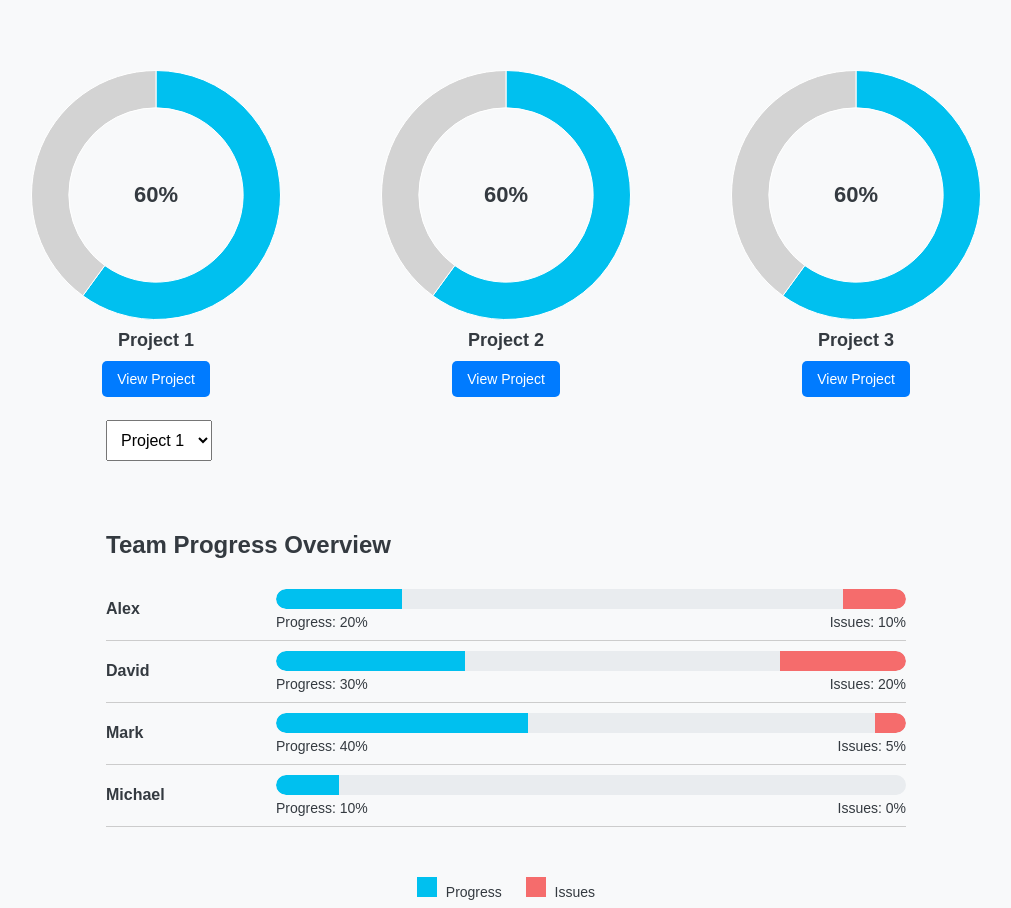
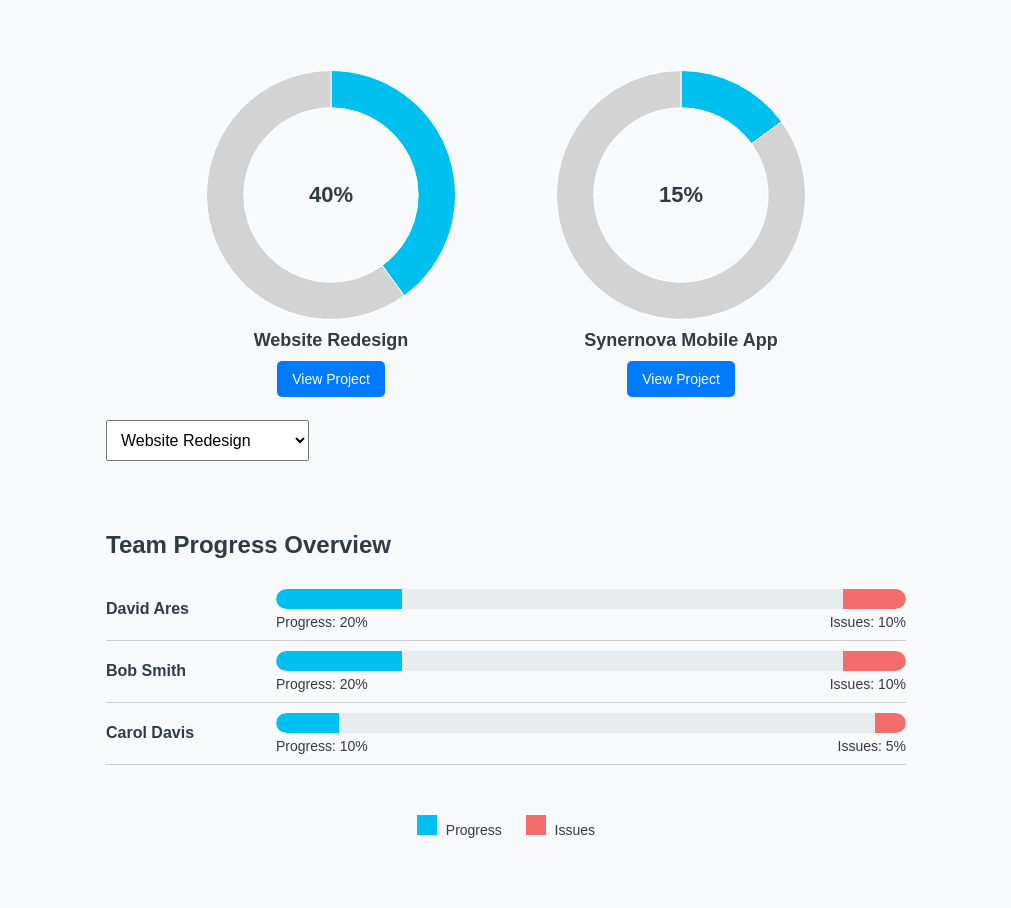
Before and after one commit to RayenSouissi45/Flowy, a Flask app: page /dashboard in a window 1280 px wide. Shown: the part 58-966 px from the top of the page, without its empty margins (134-1145 px from the left). After the commit the page ends 896 px from the top, so only its background shows below. Run offline with Flask 3, Linux system fonts and the light colour scheme; the visitor is signed in with stand-in values (Sample User, id 1).

Commit message:
completed interface

```diff
--- a/routes/project_routes.py
+++ b/routes/project_routes.py
@@ -19,6 +19,7 @@ def create_project():
     new_project = Project(
         name=data["name"],
         client_name=data["client_name"],
+        progress=data.get("progress", 0),  # Default progress to 0 if not provided
     )
     db.session.add(new_project)
     db.session.commit()
@@ -35,6 +36,8 @@ def update_project(project_id):
 
     # Update the project fields
     project.name = data.get("name", project.name)
+    project.progress = data.get("progress", project.progress)
+
     project.client_name = data.get("client_name", project.client_name)
 
     db.session.commit()  # Commit the changes to the database
--- a/routes/team_member_routes.py
+++ b/routes/team_member_routes.py
@@ -1,8 +1,14 @@
 from flask import Blueprint, request, jsonify
-from models import db, TeamMember, Team
+from models import db, TeamMember
 
 # Create a Blueprint for team member routes
 team_member_routes = Blueprint("team_members", __name__)
+
+
+@team_member_routes.route("/projects/<int:project_id>/team_members", methods=["GET"])
+def get_team_members_by_project(project_id):
+    team_members = TeamMember.query.filter_by(project_id=project_id).all()
+    return jsonify([team_member.to_dict() for team_member in team_members]), 200
 
 
 # Get all team members
@@ -19,17 +25,19 @@ def get_team_member(team_member_id):
     return jsonify(team_member.to_dict()), 200
 
 
-# Create a new team member
+# Create a new team member (without team_id)
 @team_member_routes.route("/team_members", methods=["POST"])
 def create_team_member():
     data = request.json
-    # Ensure team exists before creating the team member
-    team = Team.query.get(data["team_id"])
-    if not team:
-        return jsonify({"message": "Team not found"}), 404
 
     new_team_member = TeamMember(
-        name=data["name"], role=data["role"], team_id=data["team_id"]
+        name=data["name"],
+        role=data["role"],
+        to_do_percentage=data["to_do_percentage"],
+        development_percentage=data["development_percentage"],
+        blocked_percentage=data["blocked_percentage"],
+        completed_percentage=data["completed_percentage"],
+        project_id=data["project_id"],  # Make sure project_id is passed instead
     )
 
     db.session.add(new_team_member)
@@ -37,7 +45,7 @@ def create_team_member():
     return jsonify(new_team_member.to_dict()), 201
 
 
-# Update a team member
+# Update a team member (without team_id)
 @team_member_routes.route("/team_members/<int:team_member_id>", methods=["PUT"])
 def update_team_member(team_member_id):
     team_member = TeamMember.query.get_or_404(team_member_id)
@@ -46,7 +54,19 @@ def update_team_member(team_member_id):
     # Update the fields if they are in the request data
     team_member.name = data.get("name", team_member.name)
     team_member.role = data.get("role", team_member.role)
-    team_member.team_id = data.get("team_id", team_member.team_id)
+    team_member.to_do_percentage = data.get(
+        "to_do_percentage", team_member.to_do_percentage
+    )
+    team_member.development_percentage = data.get(
+        "development_percentage", team_member.development_percentage
+    )
+    team_member.blocked_percentage = data.get(
+        "blocked_percentage", team_member.blocked_percentage
+    )
+    team_member.completed_percentage = data.get(
+        "completed_percentage", team_member.completed_percentage
+    )
+    team_member.project_id = data.get("project_id", team_member.project_id)
 
     db.session.commit()
     return jsonify(team_member.to_dict()), 200
@@ -60,26 +80,3 @@ def delete_team_member(team_member_id):
     db.session.delete(team_member)
     db.session.commit()
     return jsonify({"message": "Team member deleted successfully"}), 200
-
-
-# Helper method to convert TeamMember to dictionary for easy serialization
-def team_member_to_dict(team_member):
-    return {
-        "id": team_member.id,
-        "name": team_member.name,
-        "role": team_member.role,
-        "team_id": team_member.team_id,
-    }
-
-
-# Add this method to TeamMember class
-def to_dict(self):
-    return {
-        "id": self.id,
-        "name": self.name,
-        "role": self.role,
-        "team_id": self.team_id,
-    }
-
-
-TeamMember.to_dict = to_dict  # Attach the method dynamically
--- a/templates/admin_dashboard.html
+++ b/templates/admin_dashboard.html
@@ -41,34 +41,13 @@
         <a href="#">Reports</a>
     </div>
 
-    <!-- Project Display -->
-    <div class="dashboard-container">
-        <div class="chart-container" id="project1Container">
-            <canvas id="project1Chart"></canvas>
-            <div class="chart-text" id="project1Text">60%</div>
-            <div class="project-title">Project 1</div>
-            <button class="view-project-btn">View Project</button>
-        </div>
-        <div class="chart-container" id="project2Container">
-            <canvas id="project2Chart"></canvas>
-            <div class="chart-text" id="project2Text">60%</div>
-            <div class="project-title">Project 2</div>
-            <button class="view-project-btn">View Project</button>
-        </div>
-        <div class="chart-container" id="project3Container">
-            <canvas id="project3Chart"></canvas>
-            <div class="chart-text" id="project3Text">60%</div>
-            <div class="project-title">Project 3</div>
-            <button class="view-project-btn">View Project</button>
-        </div>
-    </div>
+    <!-- Project Display (Dynamic) -->
+    <div class="dashboard-container" id="dashboardContainer"></div>
 
     <!-- Project Select Dropdown -->
     <div class="team-progress">
         <select id="projectSelect" class="project-select">
-            <option value="Project 1" selected>Project 1</option>
-            <option value="Project 2">Project 2</option>
-            <option value="Project 3">Project 3</option>
+            <!-- Options will be dynamically generated -->
         </select>
     </div>
 
@@ -85,99 +64,67 @@
     </div>
 
     <script>
-        // Fake data for team members
-        const teamData = {
-            'Project 1': [
-                { name: 'Alex', progress: 20, issues: 10 },
-                { name: 'David', progress: 30, issues: 20 },
-                { name: 'Mark', progress: 40, issues: 5 },
-                { name: 'Michael', progress: 10, issues: 0 }
-            ],
-            'Project 2': [
-                { name: 'Chris', progress: 50, issues: 10 },
-                { name: 'David', progress: 35, issues: 25 },
-                { name: 'Mark', progress: 40, issues: 15 },
-                { name: 'Sarah', progress: 45, issues: 5 }
-            ],
-            'Project 3': [
-                { name: 'Alex', progress: 60, issues: 15 },
-                { name: 'John', progress: 50, issues: 5 },
-                { name: 'Mark', progress: 30, issues: 10 },
-                { name: 'Sarah', progress: 25, issues: 20 }
-            ]
-        };
+        let projectDataGlobal = []; // Global variable to store project data
 
-        // Function to create a progress bar for each team member
-        function renderTeamMembers(project) {
-            const teamMembersDiv = document.getElementById('teamMembers');
-            teamMembersDiv.innerHTML = ''; // Clear previous data
+        // Function to render project cards and charts dynamically
+        function renderProjects(projects) {
+            const dashboardContainer = document.getElementById('dashboardContainer');
+            const projectSelect = document.getElementById('projectSelect');
 
-            teamData[project].forEach(member => {
-                const memberContainer = document.createElement('div');
-                memberContainer.classList.add('team-member-container');
+            dashboardContainer.innerHTML = ''; // Clear previous data
+            projectSelect.innerHTML = ''; // Clear previous options
 
-                // Member Name
-                const nameDiv = document.createElement('div');
-                nameDiv.classList.add('member-name');
-                nameDiv.textContent = member.name;
+            projects.forEach((project, index) => {
+                // Create project chart container dynamically
+                const chartContainer = document.createElement('div');
+                chartContainer.classList.add('chart-container');
+                chartContainer.id = `project${index + 1}Container`;
 
-                // Progress Bar Wrapper
-                const progressWrapper = document.createElement('div');
-                progressWrapper.classList.add('progress-wrapper');
+                const canvas = document.createElement('canvas');
+                canvas.id = `project${index + 1}Chart`;
 
-                // Progress Bar
-                const progressBarWrapper = document.createElement('div');
-                progressBarWrapper.classList.add('progress-bar-wrapper');
+                const chartText = document.createElement('div');
+                chartText.classList.add('chart-text');
+                chartText.id = `project${index + 1}Text`;
+                chartText.textContent = `${project.progress}%`;
 
-                const progressBar = document.createElement('div');
-                progressBar.classList.add('progress-bar');
-                progressBar.style.width = `${member.progress}%`;
+                const projectTitle = document.createElement('div');
+                projectTitle.classList.add('project-title');
+                projectTitle.textContent = project.name;
 
-                const issueBar = document.createElement('div');
-                issueBar.classList.add('issue-bar');
-                issueBar.style.width = `${member.issues}%`;
+                const viewButton = document.createElement('button');
+                viewButton.classList.add('view-project-btn');
+                viewButton.textContent = 'View Project';
 
-                progressBarWrapper.appendChild(progressBar);
-                progressBarWrapper.appendChild(issueBar);
+                chartContainer.appendChild(canvas);
+                chartContainer.appendChild(chartText);
+                chartContainer.appendChild(projectTitle);
+                chartContainer.appendChild(viewButton);
 
-                // Progress Info (numbers)
-                const progressInfo = document.createElement('div');
-                progressInfo.classList.add('progress-info');
-                progressInfo.innerHTML = `
-                    <span>Progress: ${member.progress}%</span>
-                    <span>Issues: ${member.issues}%</span>
-                `;
+                // Append to dashboard container
+                dashboardContainer.appendChild(chartContainer);
 
-                // Append all elements to their containers
-                progressWrapper.appendChild(progressBarWrapper);
-                progressWrapper.appendChild(progressInfo);
-                memberContainer.appendChild(nameDiv);
-                memberContainer.appendChild(progressWrapper);
+                // Create chart for the project
+                const ctx = document.getElementById(`project${index + 1}Chart`).getContext('2d');
+                createCircularChart(ctx, project.progress);
 
-                // Append the member container to the main team member section
-                teamMembersDiv.appendChild(memberContainer);
+                // Create option in project select dropdown
+                const option = document.createElement('option');
+                option.value = project.id; // Use project ID as the value
+                option.textContent = project.name;
+                projectSelect.appendChild(option);
             });
         }
 
-        // Initial rendering for the first project
-        renderTeamMembers('Project 1');
-
-        // Update team members when a new project is selected
-        document.getElementById('projectSelect').addEventListener('change', function() {
-            const selectedProject = this.value;
-            renderTeamMembers(selectedProject);
-            updateCharts(selectedProject);
-        });
-
-        // Circular chart function
-        function createCircularChart(ctx, percentage, isSelected = false) {
+        // Function to create circular chart
+        function createCircularChart(ctx, progress, isSelected = false) {
             const blueColor = isSelected ? '#0056b3' : '#00c0ef';
             const grayColor = isSelected ? '#a9a9a9' : '#d3d3d3';
             return new Chart(ctx, {
                 type: 'doughnut',
                 data: {
                     datasets: [{
-                        data: [percentage, 100 - percentage],
+                        data: [progress, 100 - progress],
                         backgroundColor: [blueColor, grayColor],
                         borderWidth: 1
                     }]
@@ -194,27 +141,91 @@
             });
         }
 
-        // Initialize charts
-        const projectData = [
-            { id: 'project1Chart', percentage: 60 },
-            { id: 'project2Chart', percentage: 60 },
-            { id: 'project3Chart', percentage: 60 }
-        ];
+        // Fetch project data from API and render projects dynamically
+        async function fetchProjectData() {
+            try {
+                const response = await fetch('http://127.0.0.1:5000/projects');
+                const projectData = await response.json();
+                console.log('Project Data:', projectData);
 
-        const charts = projectData.map(project => {
-            const ctx = document.getElementById(project.id).getContext('2d');
-            return createCircularChart(ctx, project.percentage);
+                projectDataGlobal = projectData; // Store globally
+
+                // Dynamically render the projects and charts
+                renderProjects(projectData);
+
+                // Initial team members rendering for the first project
+                if (projectData.length > 0) {
+                    renderTeamMembers(projectData[0].id); // Pass the first project ID
+                }
+            } catch (error) {
+                console.error('Error fetching project data:', error);
+            }
+        }
+
+        fetchProjectData(); // Call the function to get project data from the API
+
+        // Function to create a progress bar for each team member
+        async function renderTeamMembers(projectId) {
+            const teamMembersDiv = document.getElementById('teamMembers');
+            teamMembersDiv.innerHTML = ''; // Clear previous data
+
+            try {
+                const response = await fetch(`http://127.0.0.1:5000/projects/${projectId}/team_members`);
+                const teamMembers = await response.json();
+
+                if (teamMembers.length === 0) {
+                    teamMembersDiv.innerHTML = 'No team members for this project.';
+                    return;
+                }
+
+                teamMembers.forEach(member => {
+                    const memberContainer = document.createElement('div');
+                    memberContainer.classList.add('team-member-container');
+
+                    const memberName = document.createElement('div');
+                    memberName.classList.add('member-name');
+                    memberName.textContent = member.name;
+
+                    const progressWrapper = document.createElement('div');
+                    progressWrapper.classList.add('progress-wrapper');
+
+                    const progressBarWrapper = document.createElement('div');
+                    progressBarWrapper.classList.add('progress-bar-wrapper');
+
+                    const progressBar = document.createElement('div');
+                    progressBar.classList.add('progress-bar');
+                    progressBar.style.width = `${member.completed_percentage}%`;
+
+                    const issueBar = document.createElement('div');
+                    issueBar.classList.add('issue-bar');
+                    issueBar.style.width = `${member.blocked_percentage}%`;
+
+                    const progressInfo = document.createElement('div');
+                    progressInfo.classList.add('progress-info');
+                    progressInfo.innerHTML = `<span>Progress: ${member.completed_percentage}%</span><span>Issues: ${member.blocked_percentage}%</span>`;
+
+                    progressBarWrapper.appendChild(progressBar);
+                    progressBarWrapper.appendChild(issueBar);
+                    progressWrapper.appendChild(progressBarWrapper);
+                    progressWrapper.appendChild(progressInfo);
+
+                    memberContainer.appendChild(memberName);
+                    memberContainer.appendChild(progressWrapper);
+
+                    teamMembersDiv.appendChild(memberContainer);
+                });
+            } catch (error) {
+                console.error('Error fetching team members:', error);
+                teamMembersDiv.innerHTML = 'Failed to load team members.';
+            }
+        }
+
+        // Handle project selection from dropdown
+        const projectSelect = document.getElementById('projectSelect');
+        projectSelect.addEventListener('change', (event) => {
+            const selectedProjectId = event.target.value;
+            renderTeamMembers(selectedProjectId);
         });
-
-        // Update chart colors on project selection
-        function updateCharts(selectedProject) {
-            projectData.forEach((project, index) => {
-                const isSelected = project.id.includes(selectedProject.replace(' ', '').toLowerCase());
-                charts[index].destroy();
-                const ctx = document.getElementById(project.id).getContext('2d');
-                charts[index] = createCircularChart(ctx, project.percentage, isSelected);
-            });
-        }
     </script>
 </body>
 </html>
```
Also changed, not shown: models.py (+44 -40 lines), instance/users.db.
